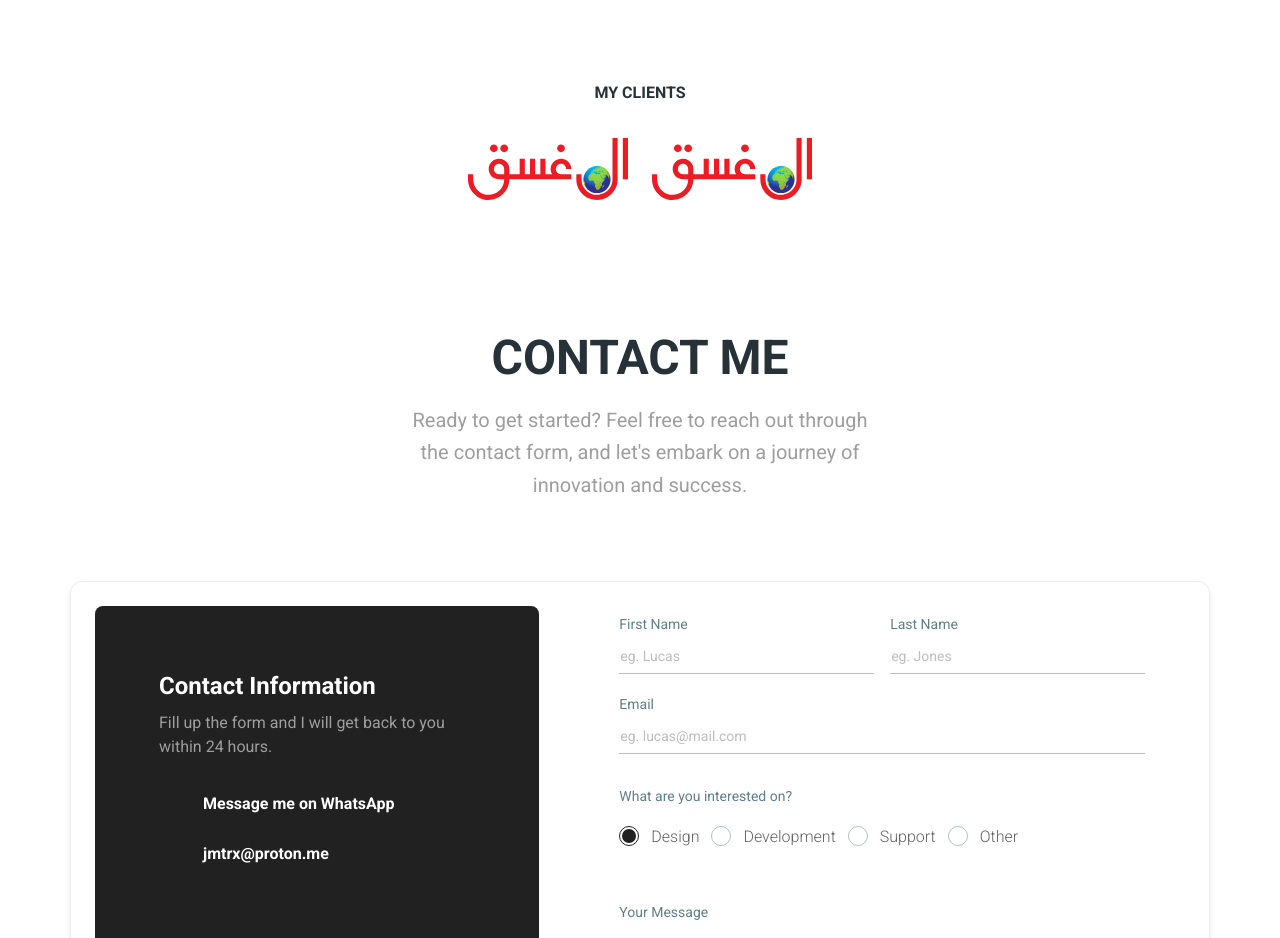
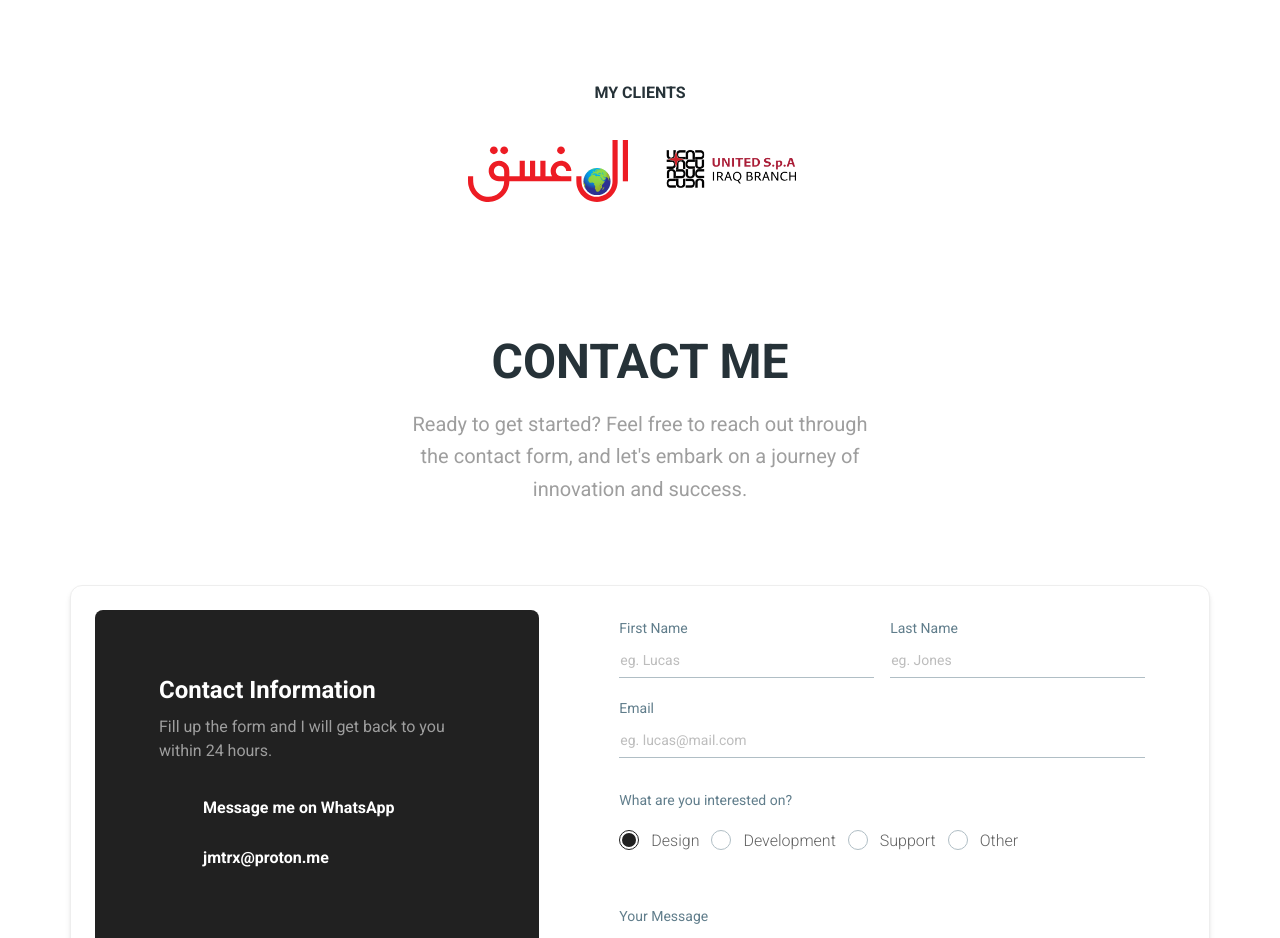
Before and after one commit to jimmetrix/srmd.dev, a Next.js app: page / in a window 1280 px wide. Shown: the part 2560-3498 px from the top of the page. Built offline with nearby package versions, Linux system fonts and the light colour scheme; no server answers.

Commit message:
Fix wrong link for unitedspa

```diff
--- a/src/app/clients.tsx
+++ b/src/app/clients.tsx
@@ -10,7 +10,7 @@ const CLIENTS = [
   },
   {
     name: "unitedspa",
-    logo: "/logos/logo-alghassaq.svg",
+    logo: "/logos/logo-unitedspa.png",
   },
 ];
 
```
